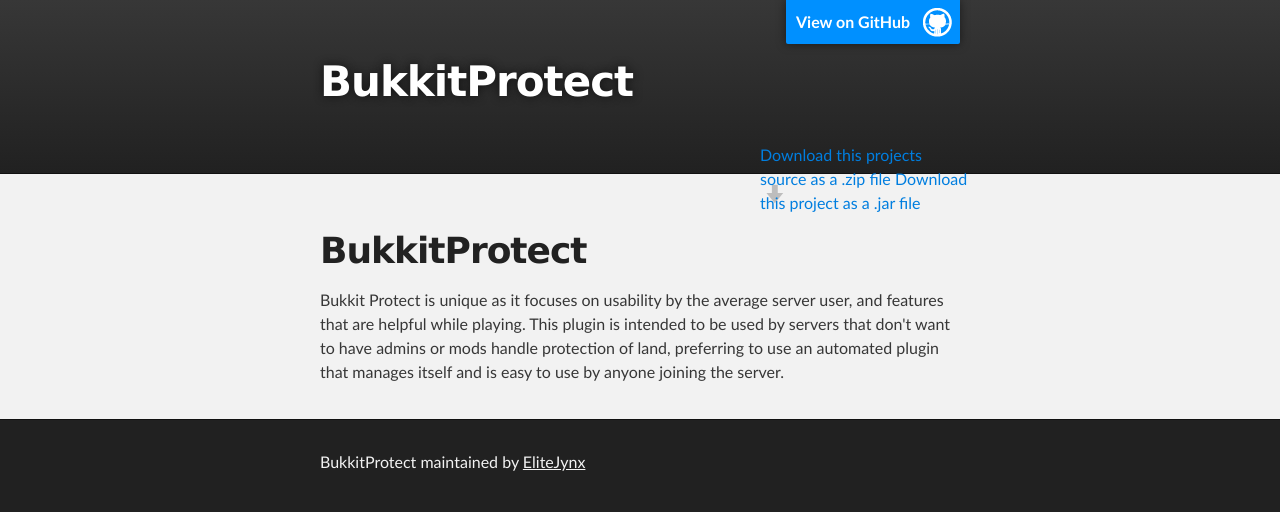
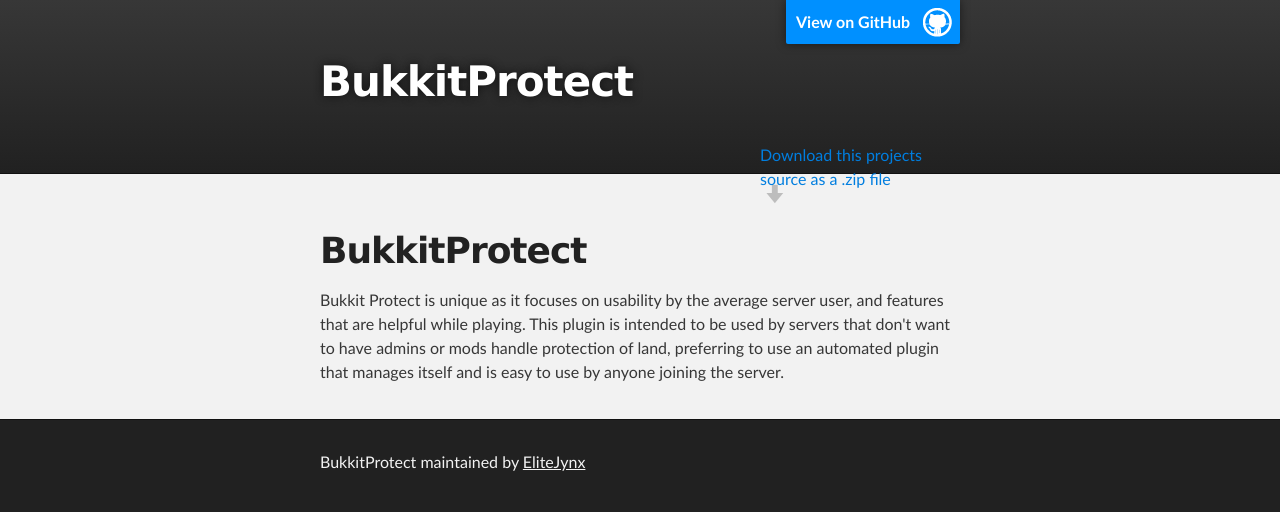
Before and after one commit to Partixel/BukkitProtect, a plain HTML site: page index.html in a window 1280 px wide. Drawn offline with Linux system fonts and the light colour scheme.

Commit message:
Updated index.html

```diff
--- a/index.html
+++ b/index.html
@@ -23,7 +23,6 @@
 
             <section id="downloads">
               <a class="zip_source_download_link" href="https://github.com/EliteJynx/BukkitProtect/zipball/master">Download this projects source as a .zip file</a>
-              <a class="jar_download_link" href="https://github.com/EliteJynx/BukkitProtect/zipball/master">Download this project as a .jar file</a>
             </section>
         </header>
     </div>
```
